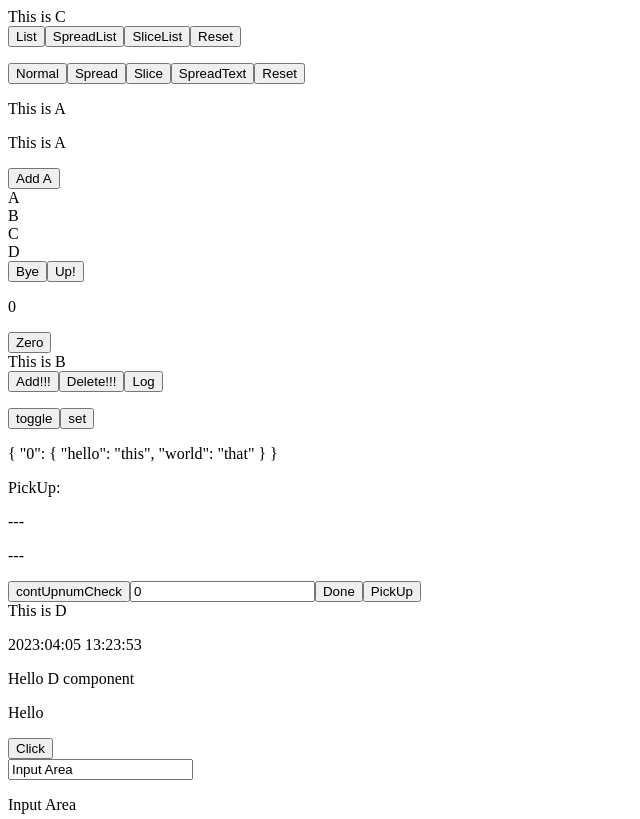
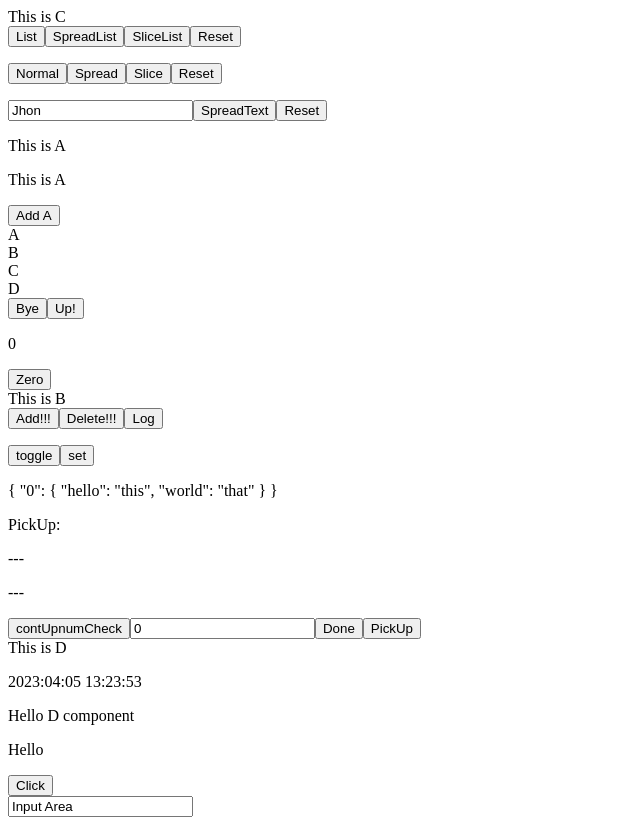
Before and after one commit to koyamal/pra_vue3, a Vue app in the folder vuePractive/: page / in a window 1280 px wide. Shown: the top 819 px of the page, without its empty margins (0-640 px from the left). Built offline with nearby package versions, Linux system fonts and the light colour scheme.

Commit message:
Add v-model tag

```diff
--- a/vuePractive/src/components/atom/C.vue
+++ b/vuePractive/src/components/atom/C.vue
@@ -86,6 +86,10 @@
     <button @click="editNomal">Normal</button>
     <button @click="editSpreadNomal">Spread</button>
     <button @click="editSliceNomal">Slice</button>
+    <button @click="reset">Reset</button>
+  </p>
+  <p>
+    <input type="text" v-model="changeText">
     <button @click="() => editSpreadText(changeText)">SpreadText</button>
     <button @click="reset">Reset</button>
   </p>
```
